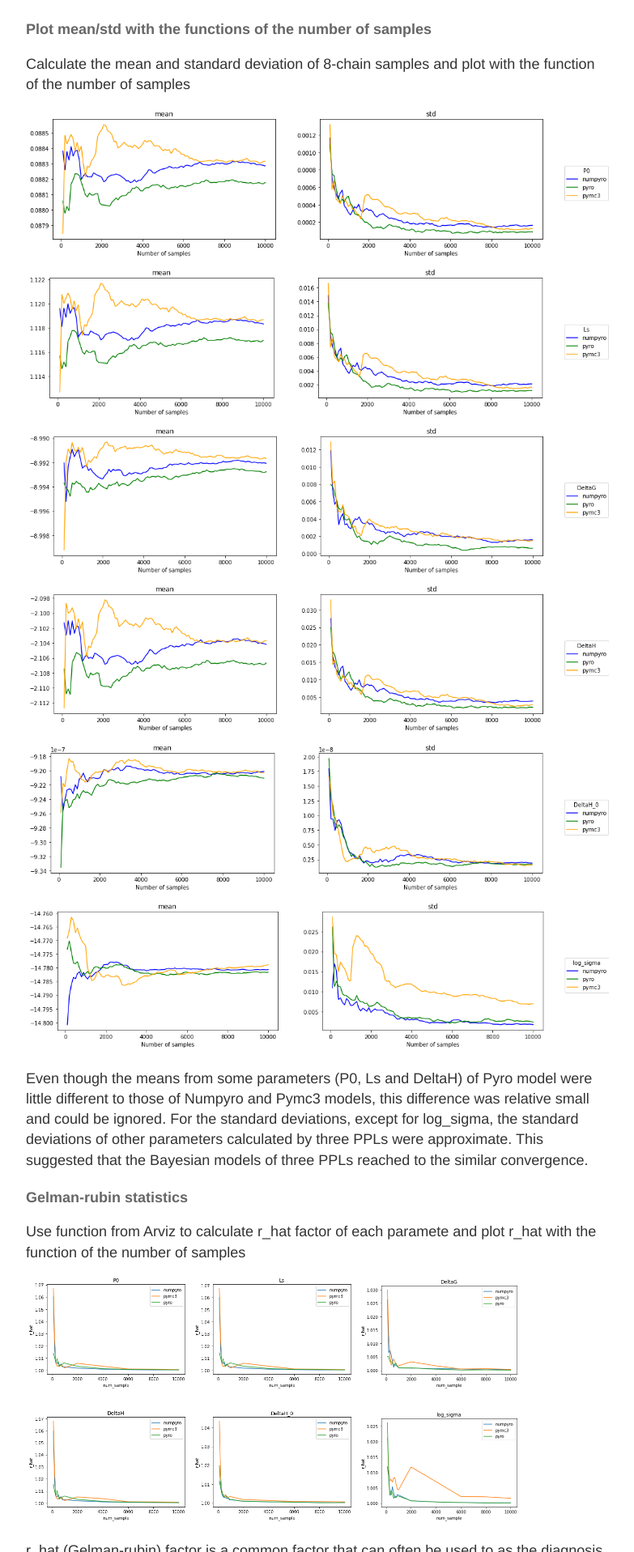
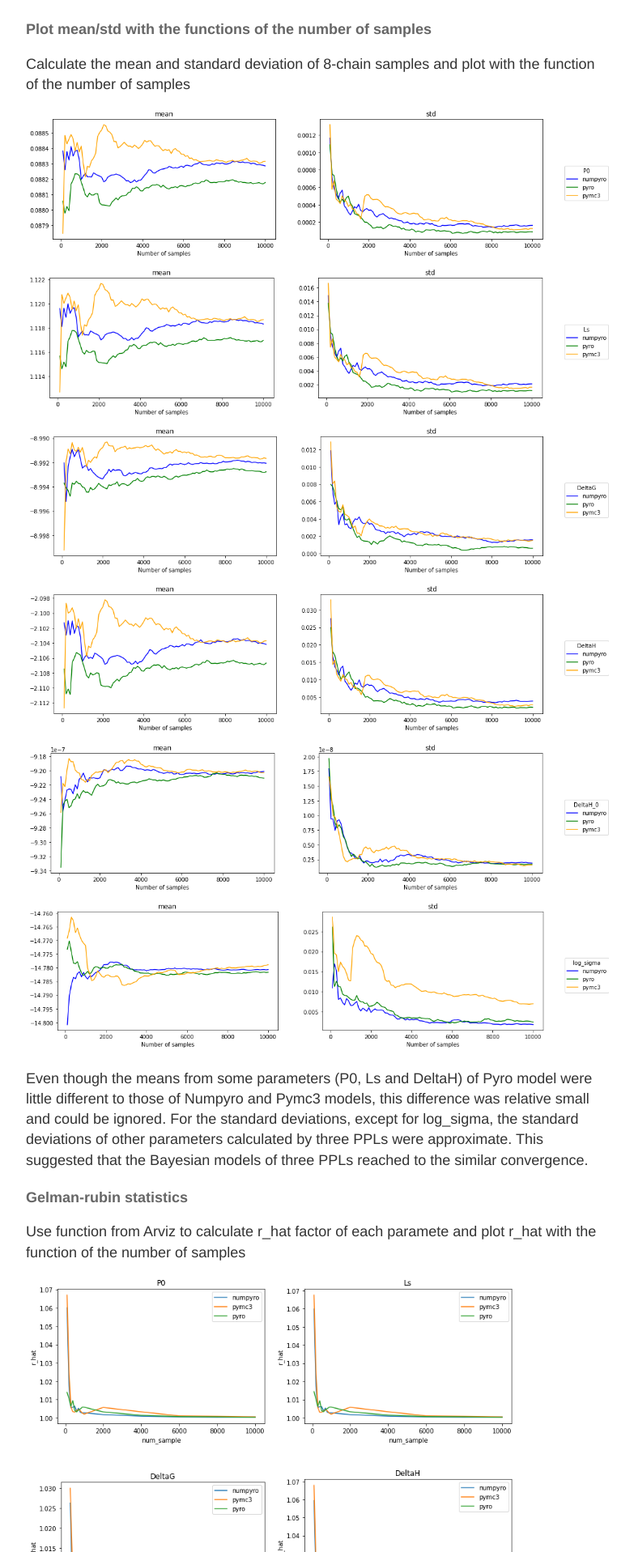
Before and after one commit to vanngocthuyla/Data_Analysis, a Jekyll site: the page built from pages/bayesian/PPLs_ITC.md, in a window 1280 px wide. Shown: the part 4483-6400 px from the top of the page at 81% size, without its empty margins (248-1031 px from the left). Built offline with Jekyll 4.4.1, drawn with Linux system fonts in a browser that asks for light colours; our own code applies the rules of GitHub Pages for plain Markdown files.

Commit message:
Update PPLs_ITC.md

```diff
--- a/pages/bayesian/PPLs_ITC.md
+++ b/pages/bayesian/PPLs_ITC.md
@@ -101,15 +101,18 @@ Even though the means from some parameters (P0, Ls and DeltaH) of Pyro model wer
 Use function from Arviz to calculate r_hat factor of each paramete and plot r_hat with the function of the number of samples
 
 <p float="center">
-  <img src="https://vanngocthuyla.github.io/Data_Analysis/images/bayesian/rhat_P0.png" width="200" />
-  <img src="https://vanngocthuyla.github.io/Data_Analysis/images/bayesian/rhat_Ls.png" width="200" />
-  <img src="https://vanngocthuyla.github.io/Data_Analysis/images/bayesian/rhat_DeltaG.png" width="200" />
+  <img src="https://vanngocthuyla.github.io/Data_Analysis/images/bayesian/rhat_P0.png" width="300" />
+  <img src="https://vanngocthuyla.github.io/Data_Analysis/images/bayesian/rhat_Ls.png" width="300" />
 </p>
 
 <p float="center">
-  <img src="https://vanngocthuyla.github.io/Data_Analysis/images/bayesian/rhat_DeltaH.png" width="200" />
-  <img src="https://vanngocthuyla.github.io/Data_Analysis/images/bayesian/rhat_DeltaH_0.png" width="200" />
-  <img src="https://vanngocthuyla.github.io/Data_Analysis/images/bayesian/rhat_log_sigma.png" width="200" />
+  <img src="https://vanngocthuyla.github.io/Data_Analysis/images/bayesian/rhat_DeltaG.png" width="300" />
+  <img src="https://vanngocthuyla.github.io/Data_Analysis/images/bayesian/rhat_DeltaH.png" width="300" />
+</p>
+
+<p float="center">
+  <img src="https://vanngocthuyla.github.io/Data_Analysis/images/bayesian/rhat_DeltaH_0.png" width="300" />
+  <img src="https://vanngocthuyla.github.io/Data_Analysis/images/bayesian/rhat_log_sigma.png" width="300" />
 </p>
 
 r_hat (Gelman-rubin) factor is a common factor that can often be used to as the diagnosis for the convergence of the Bayesian model. From the above plots, except for r_hat calculated from the sampling of log_sigma of Pymc3 model was little different to those of Numpyro and Pyro models, the r_hat factors of other parameters from three PPLs were nearly equal to 1, pointing out that there was no difference between the multiple Markov chains of each PPL.
```
